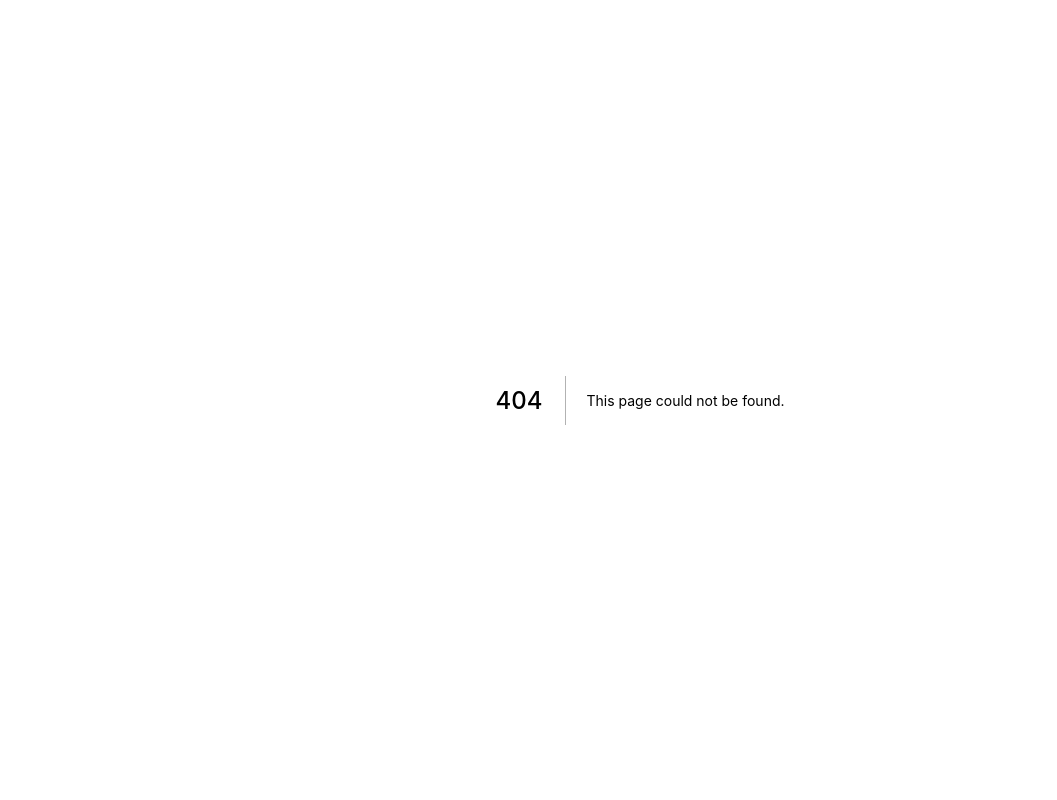
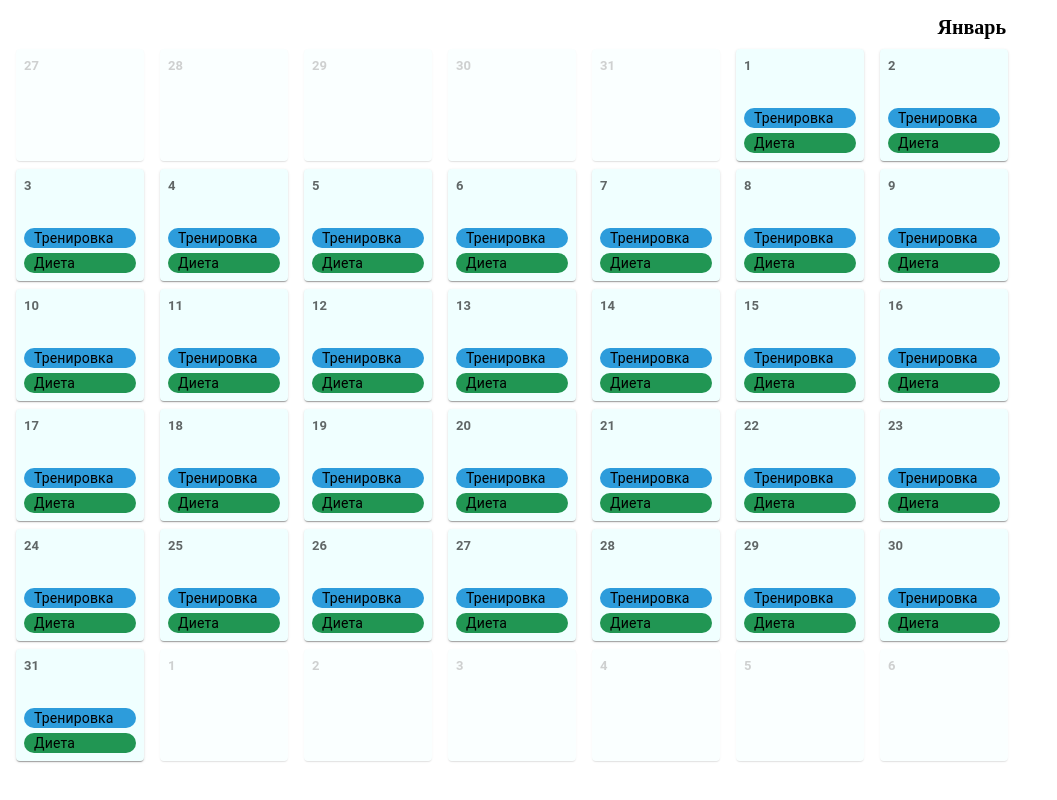
Before and after one commit to Cherepanov-project/fitproject, a Next.js app: page /calendar in a window 1280 px wide. Before the commit this address had no page. Shown: the whole page, without its empty margins (0-1057 px from the left). Built offline with nearby package versions, Linux system fonts and the light colour scheme.

Commit message:
Calendar

```diff
--- /dev/null
+++ b/common/CalendarContainer.tsx
@@ -0,0 +1,19 @@
+import styled from "styled-components";
+
+const Calendar = styled.div`
+  max-width: 1000px;
+  min-height: 50px;
+  background-color: #ffffff;
+  border-radius: 2%;
+  padding: 8px;
+`;
+
+const CalendarContainer = ({ children }) => {
+  return (
+    <>
+      <Calendar>{children}</Calendar>
+    </>
+  );
+};
+
+export default CalendarContainer;
--- /dev/null
+++ b/model/user/main.ts
@@ -0,0 +1,16 @@
+const monthArr: string[] = [
+  "Январь",
+  "Февраль",
+  "Март",
+  "Апрель",
+  "Май",
+  "Июнь",
+  "Июль",
+  "Август",
+  "Сентябрь",
+  "Октябрь",
+  "Ноябрь",
+  "Декабрь",
+];
+
+export default monthArr;
--- /dev/null
+++ b/pages/calendar/index.tsx
@@ -0,0 +1,111 @@
+import {
+  startOfMonth,
+  getISODay,
+  getMonth,
+  getDaysInMonth,
+  endOfMonth,
+  addMonths,
+  subMonths,
+  getDate,
+} from "date-fns";
+import {
+  CalcHead,
+  DayBlur,
+  CalcLink,
+  DietaLink,
+  WorkoutLink,
+  FlexItem,
+  CalcDate,
+} from "./stylesCalendar";
+import CalendarContainer from "../../common/CalendarContainer";
+import Link from "next/link";
+import Grid from "@mui/material/Grid";
+import Box from "@mui/material/Box";
+import Paper from "@mui/material/Paper";
+import { styled } from "@mui/material/styles";
+import monthArr from "../../model/user/main";
+import uid from "../../utils/uid";
+
+const Calendar = () => {
+  const dateToday: Date = new Date();
+  const startDay = startOfMonth(dateToday);
+  const lastDay = endOfMonth(dateToday);
+  const countDay = getDaysInMonth(dateToday);
+  const dayWeekISO = getISODay(startDay);
+
+  const Item = styled(Paper)(({ theme }) => ({
+    ...theme.typography.body2,
+    padding: theme.spacing(1),
+    textAlign: "start",
+    width: "7rem",
+    height: "6rem",
+    backgroundColor: "azure",
+    color: theme.palette.text.secondary,
+  }));
+
+  const arrDays = (data: Date): (number | null)[] => {
+    const dayWeekISOend = getISODay(lastDay);
+    const prevMonth = getDate(endOfMonth(subMonths(data, 1)));
+    let nextMonth = getDate(addMonths(startDay, 1));
+    const arr = Array.from({ length: countDay }, (v, i) => i + 1);
+    // const arr = Array(countDay)
+    //   .fill(0)
+    //   .map((el, i) => i + 1);
+    for (let index = 1; index < dayWeekISO; index++) {
+      arr.unshift(prevMonth - (index - 1));
+    }
+    for (let index = dayWeekISOend; index < 7; index++) {
+      arr.push(nextMonth++);
+    }
+    return arr;
+  };
+
+  const weekElements = arrDays(dateToday).map((el, index) => {
+    if (index >= dayWeekISO - 1 && index < countDay + (dayWeekISO - 1)) {
+      return (
+        <Grid item xs={1} key={uid()}>
+          <Item>
+            <FlexItem>
+              <CalcDate>{el}</CalcDate>
+              <div>
+                <WorkoutLink>
+                  <Link href={`/calendar/workout/${el}`}>
+                    <CalcLink>Тренировка</CalcLink>
+                  </Link>
+                </WorkoutLink>
+                <DietaLink>
+                  <Link href={`/calendar/dieta/${el}`}>
+                    <CalcLink>Диета</CalcLink>
+                  </Link>
+                </DietaLink>
+              </div>
+            </FlexItem>
+          </Item>
+        </Grid>
+      );
+    } else {
+      return (
+        <Grid item xs={1} key={uid()}>
+          <DayBlur>
+            <Item>
+              <CalcDate>{el}</CalcDate>
+            </Item>
+          </DayBlur>
+        </Grid>
+      );
+    }
+  });
+
+  return (
+    <CalendarContainer>
+      <CalcHead>{monthArr[getMonth(dateToday)]}</CalcHead>
+      <Box sx={{ flexGrow: 1 }}>
+        <Grid container columns={7} spacing={1}>
+          {weekElements}
+        </Grid>
+      </Box>
+    </CalendarContainer>
+  );
+};
+
+export default Calendar;
--- /dev/null
+++ b/pages/calendar/stylesCalendar.ts
@@ -0,0 +1,47 @@
+import styled from "styled-components";
+
+export const CalcHead = styled.div`
+  width: 99%;
+  text-align: end;
+  font-weight: bold;
+  font-size: 20px;
+  margin-bottom: 10px;
+`;
+export const CalcLink = styled.a`
+  text-decoration: none;
+  color: black;
+  padding-left: 10px;
+`;
+
+export const DietaLink = styled.div`
+  background: #219653;
+  border-radius: 10px;
+  padding: center;
+  margin-top: 5px;
+  cursor: pointer;
+`;
+
+export const WorkoutLink = styled.div`
+  background: #2d9cdb;
+  border-radius: 10px;
+  padding: center;
+  margin-top: 5px;
+  cursor: pointer;
+`;
+
+export const FlexItem = styled.div`
+  height: 100%;
+  display: flex;
+  flex-direction: column;
+  flex-wrap: nowrap;
+  justify-content: space-between;
+`;
+
+export const DayBlur = styled.div`
+  opacity: 0.3;
+`;
+
+export const CalcDate = styled.div`
+  font-weight: bold;
+  font-size: 13px;
+`;
--- /dev/null
+++ b/utils/uid.ts
@@ -0,0 +1,9 @@
+const uid = (() => {
+  let id = 0;
+  return function () {
+    if (arguments[0] === 0) id = 0;
+    return id++;
+  };
+})();
+
+export default uid;
```
Also changed, not shown: pages/calendar/dieta/[el].tsx (added, +11 -0 lines), pages/calendar/workout/[el].tsx (added, +11 -0 lines).
